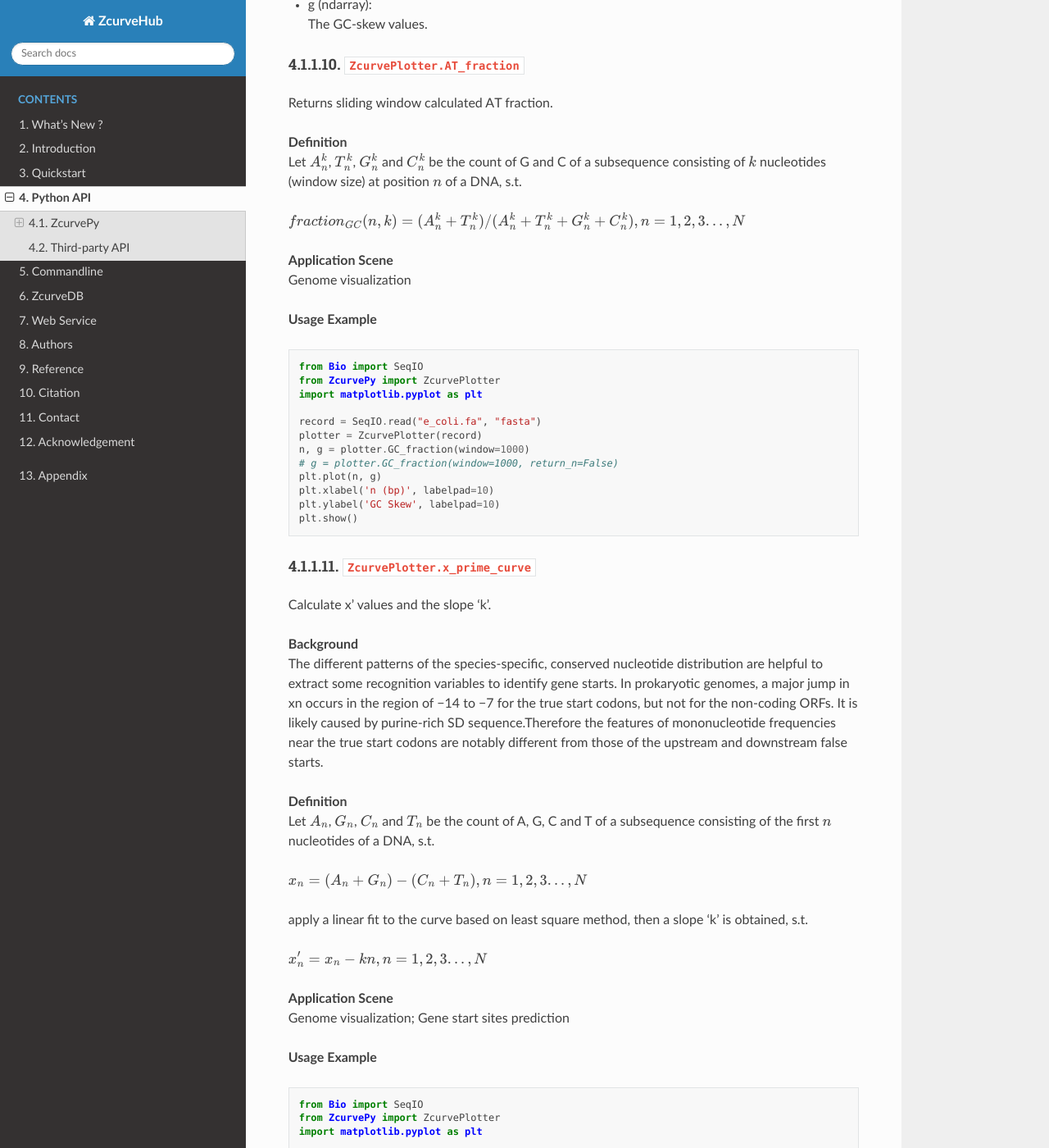
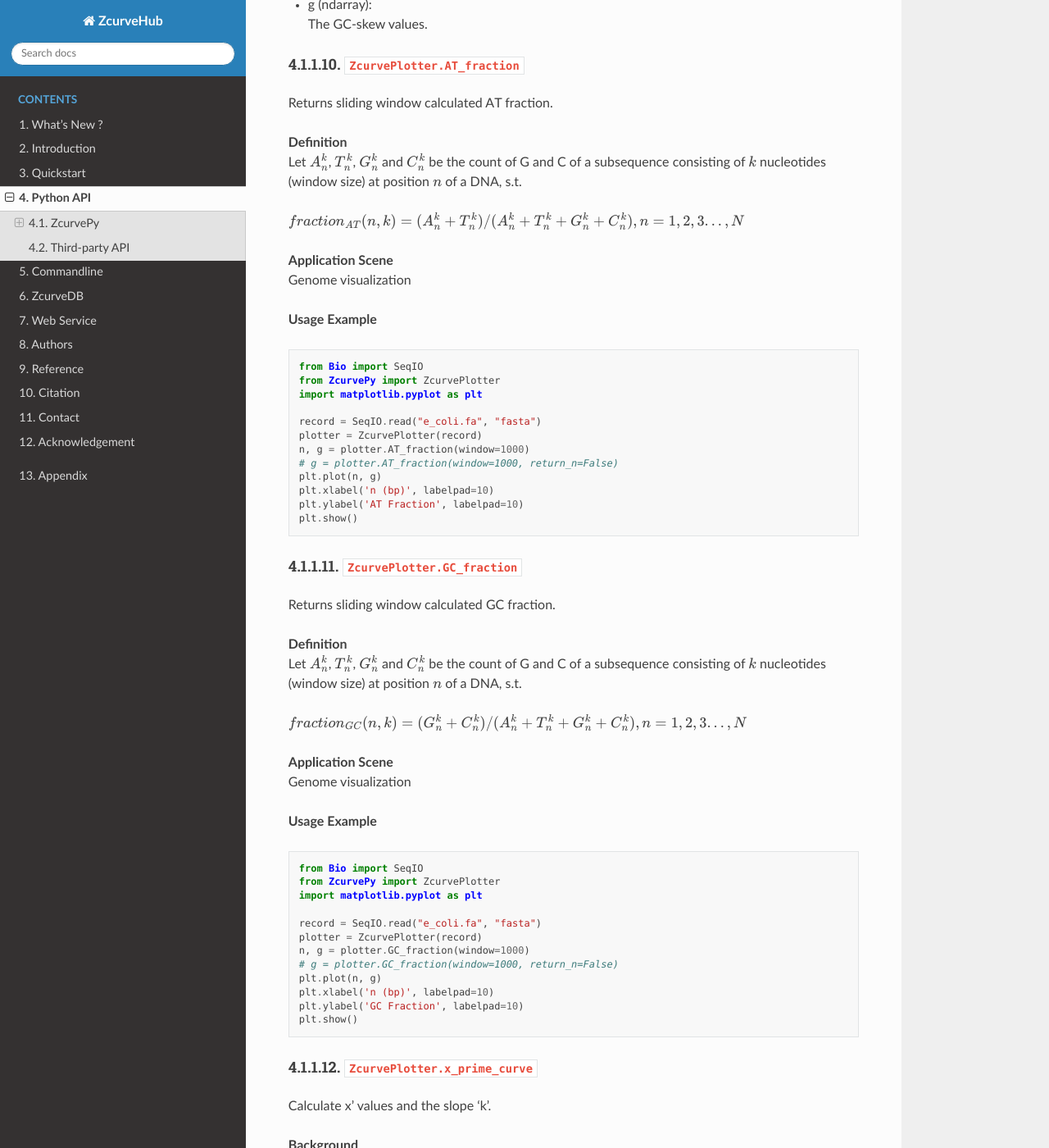
Before and after one commit to zetong-zhang/zcurvehub-docs, a Sphinx documentation site: the page built from docs/source/pythonapi.md, in a window 1280 px wide and 1400 px high, scrolled down 11280 px. Shown: the whole window at 82% size. Built offline with Sphinx 7.4.7 and the Read the Docs theme 3.1.0, drawn with Linux system fonts in a browser that asks for light colours; pages that are not in the unit, such as notebooks, are missing from menus; some of the changed text lies outside the part shown.

Commit message:
2025-06-06

````diff
--- a/docs/source/pythonapi.md
+++ b/docs/source/pythonapi.md
@@ -379,7 +379,34 @@ Returns sliding window calculated AT fraction.
 **Definition**
 Let $A^k_n$, $T^k_n$, $G^k_n$ and $C^k_n$ be the count of G and C of a subsequence consisting of $k$ nucleotides (window size) at position $n$ of a DNA, s.t.
 
-$fraction_{GC}(n, k) = (A^k_n + T^k_n) / (A^k_n + T^k_n + G^k_n + C^k_n), n=1,2,3 ...,N$
+$fraction_{AT}(n, k) = (A^k_n + T^k_n) / (A^k_n + T^k_n + G^k_n + C^k_n), n=1,2,3 ...,N$
+
+**Application Scene**
+Genome visualization
+
+**Usage Example**
+```python
+from Bio import SeqIO
+from ZcurvePy import ZcurvePlotter
+import matplotlib.pyplot as plt
+
+record = SeqIO.read("e_coli.fa", "fasta")
+plotter = ZcurvePlotter(record)
+n, g = plotter.AT_fraction(window=1000)
+# g = plotter.AT_fraction(window=1000, return_n=False)
+plt.plot(n, g)
+plt.xlabel('n (bp)', labelpad=10)
+plt.ylabel('AT Fraction', labelpad=10)
+plt.show()
+```
+
+#### `ZcurvePlotter.GC_fraction`
+Returns sliding window calculated GC fraction.
+
+**Definition**
+Let $A^k_n$, $T^k_n$, $G^k_n$ and $C^k_n$ be the count of G and C of a subsequence consisting of $k$ nucleotides (window size) at position $n$ of a DNA, s.t.
+
+$fraction_{GC}(n, k) = (G^k_n + C^k_n) / (A^k_n + T^k_n + G^k_n + C^k_n), n=1,2,3 ...,N$
 
 **Application Scene**
 Genome visualization
@@ -396,10 +423,9 @@ n, g = plotter.GC_fraction(window=1000)
 # g = plotter.GC_fraction(window=1000, return_n=False)
 plt.plot(n, g)
 plt.xlabel('n (bp)', labelpad=10)
-plt.ylabel('GC Skew', labelpad=10)
-plt.show()
-```
-
+plt.ylabel('GC Fraction', labelpad=10)
+plt.show()
+```
 
 #### `ZcurvePlotter.x_prime_curve`
 
````
Also changed, not shown: docs/source/authors.md (+1 -1 lines), docs/source/introduction.md (+2 -2 lines), docs/source/webserver.md (+33 -7 lines), docs/source/images/webserver.png, docs/source/images/webserver/encoder/encoder_job.png (added), docs/source/images/webserver/encoder/encoder_job_pca.png (added), docs/source/images/webserver/encoder/encoder_machine_learning.png (added), docs/source/images/webserver/plotter/plotter_setting_2d.png, docs/source/images/webserver/plotter/plotter_setting_3d.png, docs/source/images/webserver/segmenter/segmenter_results.png, docs/source/images/webserver/segmenter/segmenter_visualization.png.
